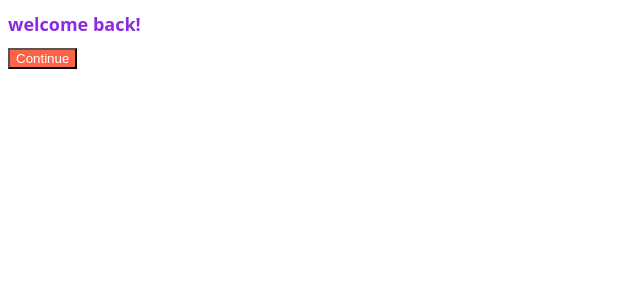
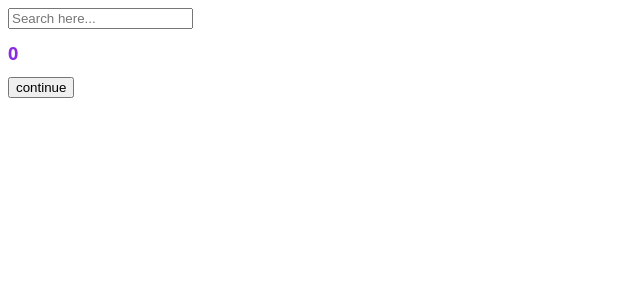
Before and after one commit to hyeonheebee/NomadCoders_TIL, a React (Create React App) app in the folder react-for-beginners/: page / in a window 1280 px wide. Shown: the top 300 px of the page, without its empty margins (0-640 px from the left). Built offline with nearby package versions, Linux system fonts and the light colour scheme.

Commit message:
useEffect배우기
useEffect를 통해 특정 코드만 실행, 특정코드를 원할때 실행, 서로 방해받지 않게 실행, 모듈러 원활하게

```diff
--- a/react-for-beginners/src/App.js
+++ b/react-for-beginners/src/App.js
@@ -1,10 +1,31 @@
-import Button from "./Button";
+import { useState, useEffect } from "react";
+
 import styles from "./App.module.css";
 function App() {
+  const [counter, setValue] = useState(0);
+  const [keyword, setKeyword] = useState("");
+  const onClick = () => setValue((prev) => prev + 1);
+  const onChange = (event) => setKeyword(event.target.value);
+
+  useEffect(() => console.log("i run only once"), []);
+  useEffect(() => {
+    if (keyword !== "" && keyword.length > 5) {
+      console.log("I run when 'keyword' changes and more than 5 word");
+    }
+  }, [keyword]);
+  useEffect(() => {
+    console.log("I run when 'button' was clicked");
+  }, [counter]);
   return (
     <div>
-      <h1 className={styles.title}>welcome back!</h1>
-      <Button text={"Continue"} />
+      <input
+        value={keyword}
+        onChange={onChange}
+        type="text"
+        placeholder="Search here..."
+      />
+      <h1 className={styles.title}>{counter}</h1>
+      <button onClick={onClick}>continue</button>
     </div>
   );
 }
--- a/react-for-beginners/src/index.js
+++ b/react-for-beginners/src/index.js
@@ -3,8 +3,4 @@ import ReactDOM from "react-dom/client";
 import App from "./App";
 
 const root = ReactDOM.createRoot(document.getElementById("root"));
-root.render(
-  <React.StrictMode>
-    <App />
-  </React.StrictMode>
-);
+root.render(<App />);
```
